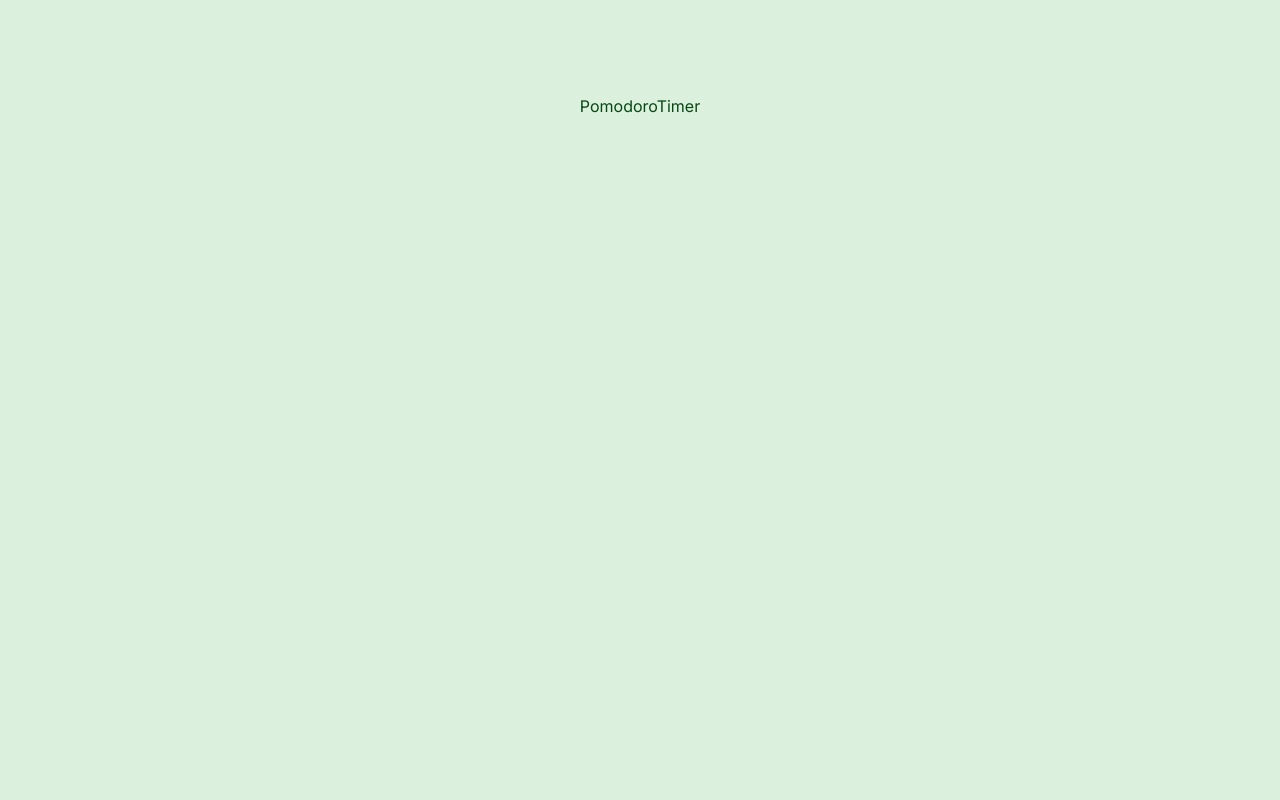
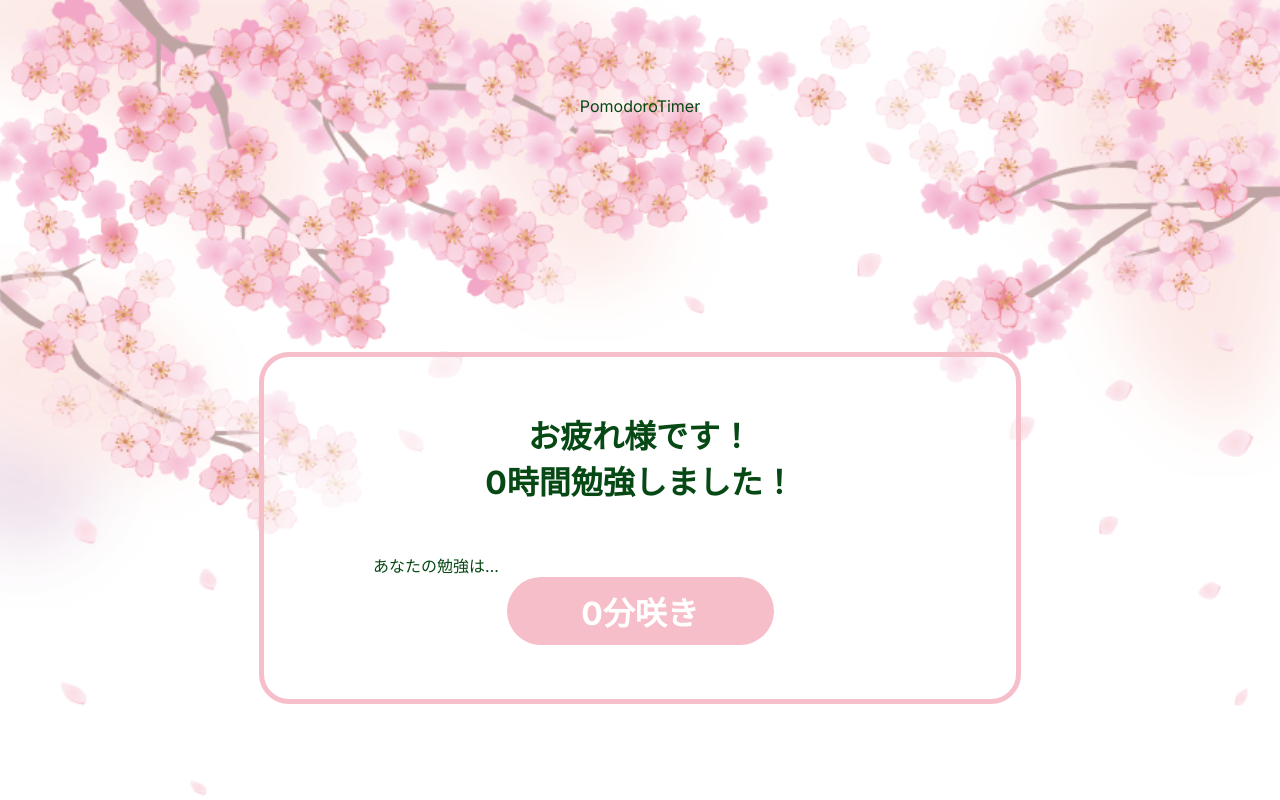
Before and after one commit to YukaChoco/blossom-pomodoro-timer, a Next.js app: page /result in a window 1280 px wide. Built offline with nearby package versions, Linux system fonts and the light colour scheme; a web font is replaced by a local one.

Commit message:
'結果のデザイン完成'

```diff
--- a/app/result/page.module.css
+++ b/app/result/page.module.css
@@ -5,4 +5,32 @@
   align-items: center;
   padding: 6rem;
   min-height: 100vh;
+  background-image: url("../../public/sakurahaikei.png");
+  background-size: cover;
 }
+
+.result {
+  border-radius: 30px;
+  border: 5px solid;
+  border-color: #F6BEC9;
+  padding: 5% 10%;
+  background-color: rgb(255, 255, 255, 0.5);
+  width: 70%;
+  height: 60%;
+}
+
+.result h1 {
+  text-align: center;
+}
+
+.flowerCondition {
+  color: white;
+  border-radius: 40px;
+  background-color: #F6BEC9;
+  padding: 2%;
+  margin: 0 25%;
+}
+
+.otukare {
+  margin-bottom: 50px;
+}
--- a/app/result/page.tsx
+++ b/app/result/page.tsx
@@ -1,10 +1,24 @@
+"use client";
+
 import styles from "./page.module.css";
 import Header from "../components/Header";
+import { useState } from 'react';
 
 export default function Page() {
+  const [time, setTime] = useState(0);
+  const [flower, setFlower] = useState(0);
+
   return (
     <main className={styles.main}>
       <Header />
+      <div className={styles.result}>
+        <div className={styles.otukare}>
+          <h1>お疲れ様です！</h1>
+          <h1>{time}時間勉強しました！</h1>
+        </div>
+        <p>あなたの勉強は…</p>
+        <h1 className={styles.flowerCondition}>{flower}分咲き</h1>
+      </div>
     </main>
   );
 }
```
Also changed, not shown: public/sakurahaikei.png (added).
